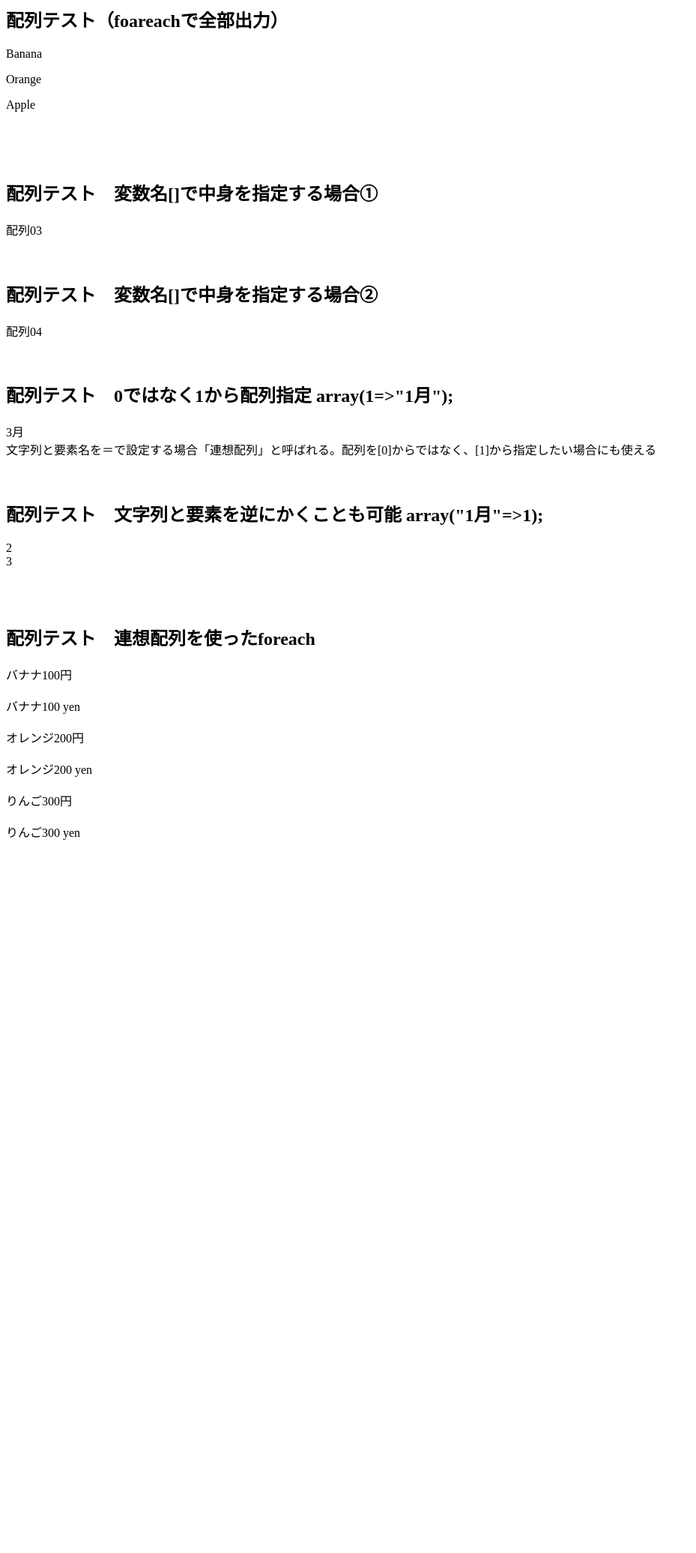
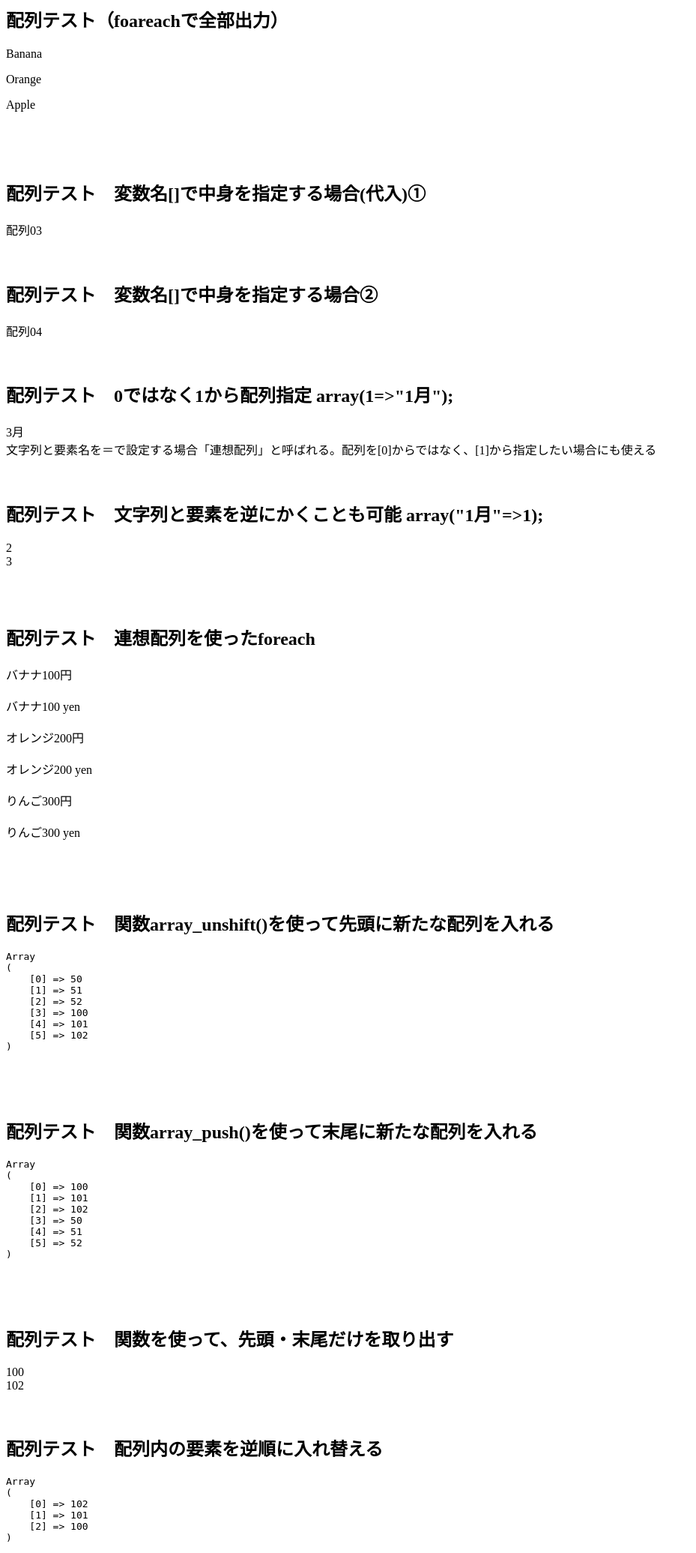
Before and after one commit to tcw-work/php_learning_new, a PHP site: page /hairetsu.php in a window 1280 px wide. Shown: the whole page at 75% size, without its empty margins (0-929 px from the left). Before the commit the page ends 1120 px from the top, so only its background shows below. Run offline with PHP 8.4, Linux system fonts and the light colour scheme.

```diff
--- a/basic/arrangement/hairetsu.php
+++ b/basic/arrangement/hairetsu.php
@@ -11,7 +11,7 @@ foreach( $list as $f ) { //foreach()は配列の時に使えるループ処理
 ?>
 <br><br><br>
 
-<h2>配列テスト　変数名[]で中身を指定する場合①</h2>
+<h2>配列テスト　変数名[]で中身を指定する場合(代入)①</h2>
 <?php
 $a = array();//配列を初期化した状態
 $a[0] = "配列01";
@@ -58,3 +58,43 @@ foreach( $list02 as $f02 => $price ) { //連想配列の入った$list02の中
 	echo "<tr><th>$f02</th><td>$price yen</td></tr><br><br>";//$priceとyenの間でスペースがあるので、{}で括る必要なしで変数展開可能
 }
 ?>
+<br><br><br>
+
+<h2>配列テスト　関数array_unshift()を使って先頭に新たな配列を入れる</h2>
+<pre><?php
+$c = array(100,101,102);
+array_unshift($c ,50, 51, 52);//既存の配列の先頭に新たな配列を加える関数
+print_r($c);
+?>
+</pre>
+<br><br><br>
+
+<h2>配列テスト　関数array_push()を使って末尾に新たな配列を入れる</h2>
+<pre>
+<?php
+$d = array(100,101,102);
+array_push($d ,50, 51, 52);//既存の配列の末尾に新たな配列を加える関数
+print_r($d); //print_r()は変数の中身を詳細に確認するために使用、開発やデバッグの際に使用される。echoはHTML文書に動的な要素を挿入する場合などに使用
+?>
+</pre>
+<br><br><br>
+
+<h2>配列テスト　関数を使って、先頭・末尾だけを取り出す</h2>
+<?php
+$e = array(100,101,102);
+$e_sht = array_shift($e); //配列の先頭だけを取り出す関数
+echo($e_sht);
+echo "<br>";
+$e_pop = array_pop($e); //配列の末尾だけを取り出す関数
+echo $e_pop;
+?>
+<br><br><br>
+
+<h2>配列テスト　配列内の要素を逆順に入れ替える</h2>
+<pre>
+<?php
+$f = array(100,101,102);
+$f_re = array_reverse($f);//要素を逆順に入れ替える関数
+print_r ($f_re);
+?>
+</pre>
--- a/忘れそうなやつ.txt
+++ b/忘れそうなやつ.txt
@@ -1,6 +1,8 @@
 $e = 500;
 $f = "yen";
 echo $e . $f;//文字列と値を合わせるときは「.」を使う
+
+print_r(変数); //print_r()は変数の中身を詳細に確認（配列の要素を出力）するために使用、開発やデバッグの際に使用される。echoはHTML文書に動的な要素を挿入する場合などに使用
 
 
 $self = $_SERVER["SCRIPT_NAME"]; //現在のページのURLを変数に格納
@@ -21,3 +23,7 @@ $self = $_SERVER["SCRIPT_NAME"]; //現在のページのURLを変数に格納
 echo "<td>{$price}円</td>";とecho "<td>$price円</td>";はどちらでも文字列の中で変数展開が可能だが、
 後者は変数「$price」と「円」の間にすスペースを入れる必要がある。
 日本語の場合はスペースをつなぐ単語が少ないので{}を使って変数展開することが多い
+
+配列の先頭に新たな配列を入れる
+array_unshift($c ,50, 51, 52);//既存の配列の先頭に新たな配列を加える関数
+末尾に入れたい場合は、array_push()
```
Also changed, not shown: basic/arrangement/radio.php (added, +57 -0 lines), basic/form/form_type.php (added).
